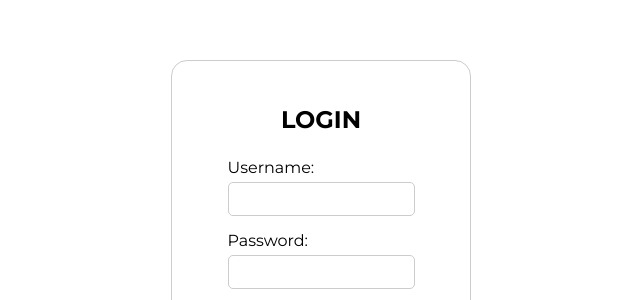
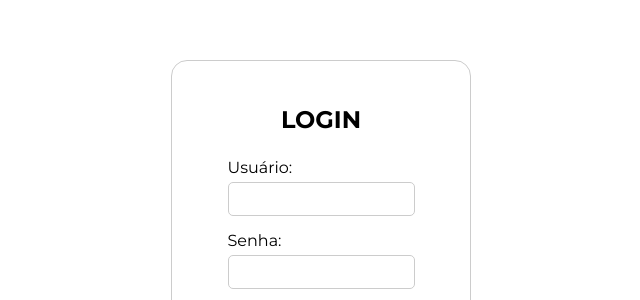
Before and after one commit to jacrifla/Estagio-em-Desenvolvimento-Web, a plain HTML site: page index.html in a window 1280 px wide. Shown: the part 184-484 px from the top of the page, 319-959 px from the left. Drawn offline with Linux system fonts and the light colour scheme.

Commit message:
padronizacao dos nomes de variaveis e passado para o portugues os labels

```diff
--- a/index.html
+++ b/index.html
@@ -9,13 +9,13 @@
   <body>
     <div class="container">
       <h2>Login</h2>
-      <form id="loginForm">
+      <form id="login-form">
         <div class="form-group">
-          <label for="username">Username:</label>
+          <label for="username">Usuário:</label>
           <input type="text" name="username" id="username" required/>
         </div>
         <div class="form-group">
-          <label for="password">Password:</label>
+          <label for="password">Senha:</label>
           <input type="password" name="password" id="password" required/>
         </div>
         <button type="submit">Entrar</button>
```
